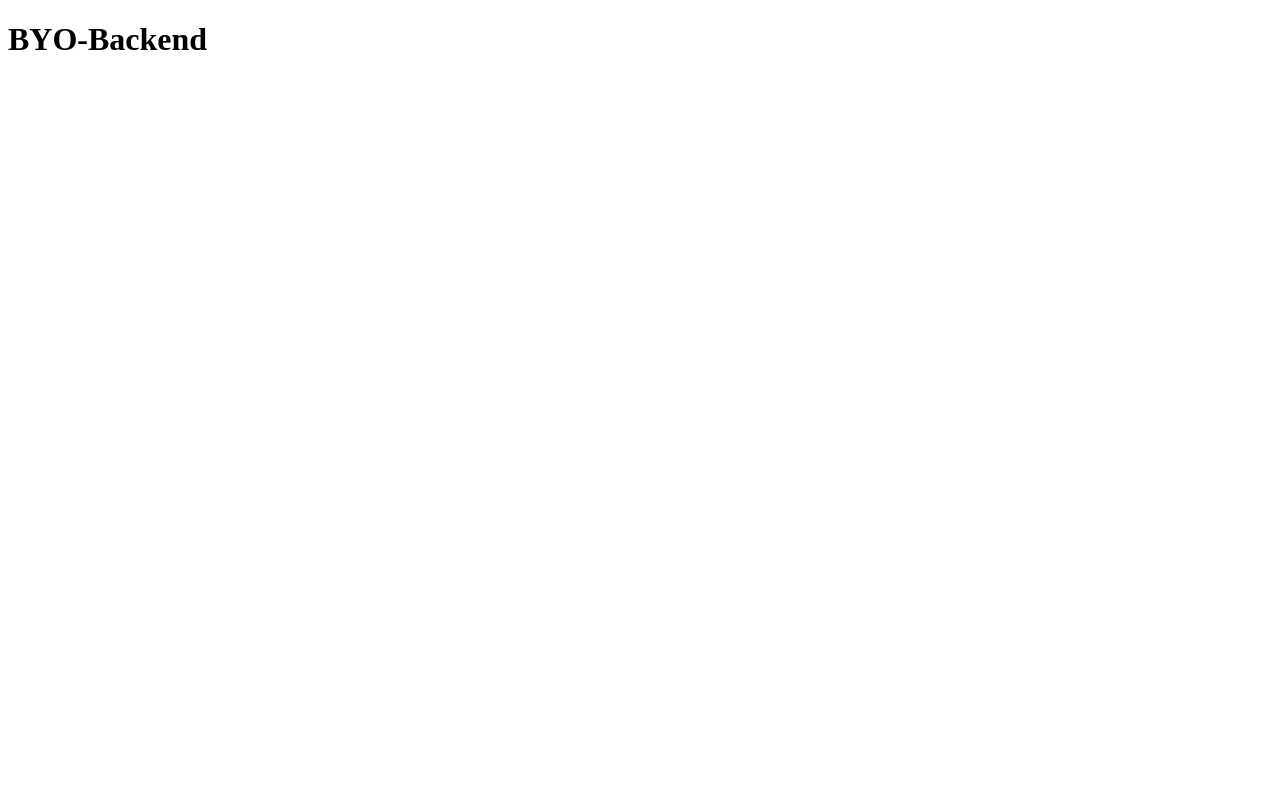
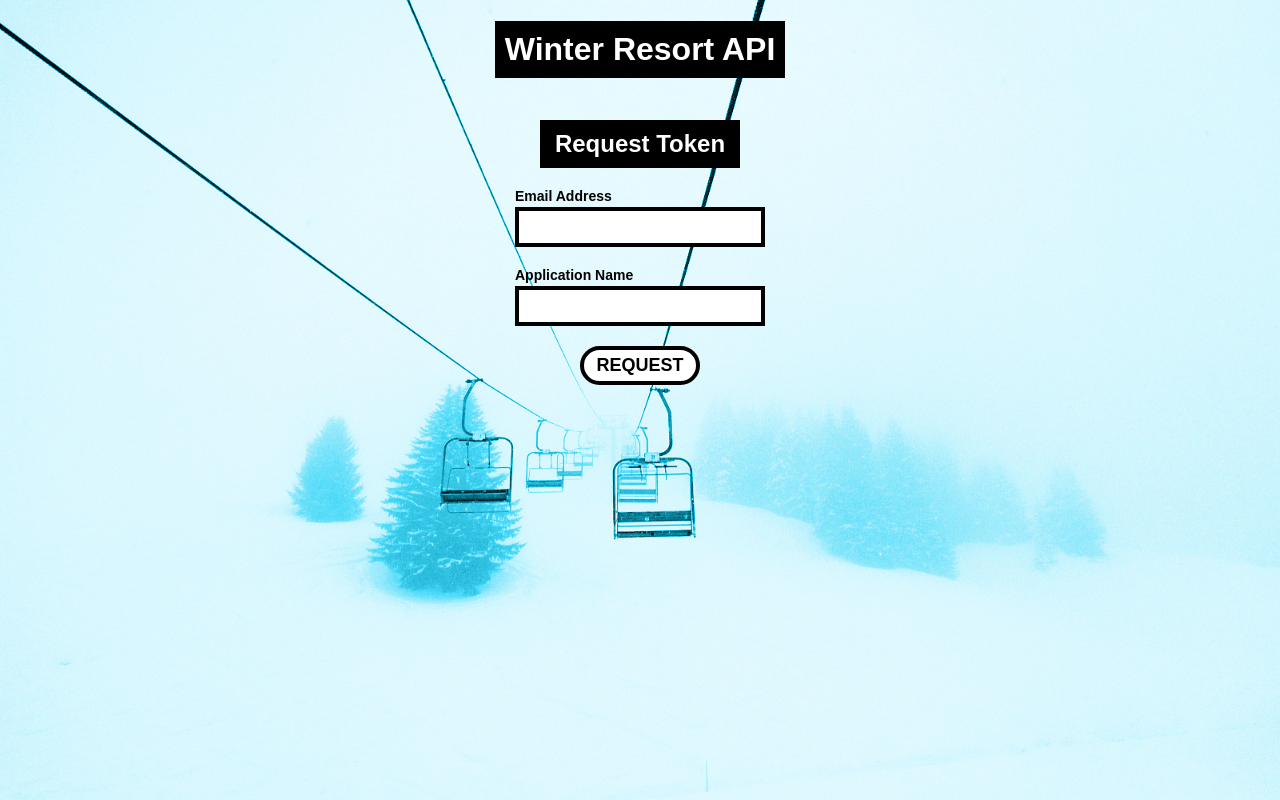
Before and after one commit to dstock48/byo-backend, a website: page public/index.html in a window 1280 px wide. Drawn offline with Linux system fonts and the light colour scheme.

Commit message:
complete front end for JWT token request

```diff
--- a/public/index.html
+++ b/public/index.html
@@ -4,9 +4,23 @@
   <meta charset="UTF-8">
   <meta name="viewport" content="width=device-width, initial-scale=1.0">
   <meta http-equiv="X-UA-Compatible" content="ie=edge">
-  <title>BYO-Backend</title>
+  <link rel="stylesheet" href="/styles.css">
+  <title>Winter Resort API</title>
 </head>
 <body>
-  <h1>BYO-Backend</h1>
+  <h1 id="page-title">Winter Resort API</h1>
+  <form>
+    <h2 id="form-heading">Request Token</h2>
+    <label class="email-label" for="email">Email Address</label>
+    <input class="email-input" type="email" id="email" required>
+    <label class="app-name-label" for="app-name">Application Name</label>
+    <input class="app-name-input" type="text" id="app-name" required>
+    <button id="submit-btn">REQUEST</button>
+  </form>
+  <div id="token-container" class="hidden">
+    <h3 id="token-heading">Token:</h3>
+    <p id="token-display"></p>
+  </div>
+  <script src="main.js" charset="utf-8"></script>
 </body>
 </html>
--- /dev/null
+++ b/public/main.js
@@ -0,0 +1,25 @@
+document.querySelector('form').addEventListener('submit', (e) => {
+  const tokenContainer = document.getElementById('token-container');
+  const email = document.getElementById('email');
+  const appName = document.getElementById('app-name');
+
+  fetch('/api/v1/auth', {
+    method: 'POST',
+    headers: {
+      'Content-Type': 'Application/JSON',
+    },
+    body: JSON.stringify({
+      email: email.value,
+      appName: appName.value,
+    }),
+  })
+    .then(data => data.json())
+    .then((data) => {
+      tokenContainer.querySelector('#token-display').textContent = data.token;
+      tokenContainer.classList.remove('hidden');
+      email.value = '';
+      appName.value = '';
+    });
+
+  e.preventDefault();
+});
--- /dev/null
+++ b/public/styles.css
@@ -0,0 +1,111 @@
+* {
+  box-sizing: border-box;
+}
+
+html {
+  height: 100%;
+}
+
+h1, h2, h3 {
+  text-align: center;
+}
+
+body {
+  height: 100%;
+  margin: 0;
+  display: flex;
+  flex-direction: column;
+  align-items: center;
+  font-family: sans-serif;
+  background-color: rgba(27,189,222, 0.9);
+  background-image: url(chairlift.jpg);
+  background-size: cover;
+  background-repeat: no-repeat;
+  background-position: center;
+  background-blend-mode: luminosity;
+}
+
+form {
+  display: flex;
+  flex-direction: column;
+}
+
+input {
+  height: 40px;
+  width: 250px;
+  font-size: 18px;
+  padding: 5px;
+  margin-bottom: 20px;
+  border: 4px solid;
+  outline: none;
+  transition: 200ms;
+}
+input:focus {
+  border-color: #0db5dc;
+}
+
+label {
+  margin-bottom: 3px;
+  font-weight: bold;
+  font-size: 14px;
+}
+
+#page-title {
+  padding: 10px;
+  background-color: #000;
+  color: #fff;
+}
+
+#form-heading {
+  margin: 20px auto;
+  padding: 10px;
+  width: 200px;
+  background-color: #000;
+  color: #fff;
+}
+
+#token-heading {
+  margin: 20px auto;
+  padding: 10px;
+  width: 90px;
+  background-color: #000;
+  color: #fff;
+}
+
+button {
+  margin: 0 auto;
+  padding: 5px;
+  border: 4px solid #000;
+  width: 120px;
+  background-color: #fff;
+  font-size: 18px;
+  font-weight: bold;
+  transition: 200ms;
+  outline: none;
+  border-radius: 100px;
+}
+button:hover {
+  cursor: pointer;
+  background-color: #000;
+  color: #fff;
+}
+button:active {
+  transform: translateY(3px);
+}
+
+#token-display {
+  margin: 20px auto;
+  padding: 10px;
+  width: 550px;
+  background-color: #000;
+  color: #fff;
+  font-size: 14px;
+  font-weight: bold;
+  text-align: center;
+  overflow-wrap: break-word;
+  line-height: 1.5;
+}
+
+.hidden {
+  display: none;
+}
```
Also changed, not shown: public/chairlift.jpg (added), public/favicon.ico (added).
